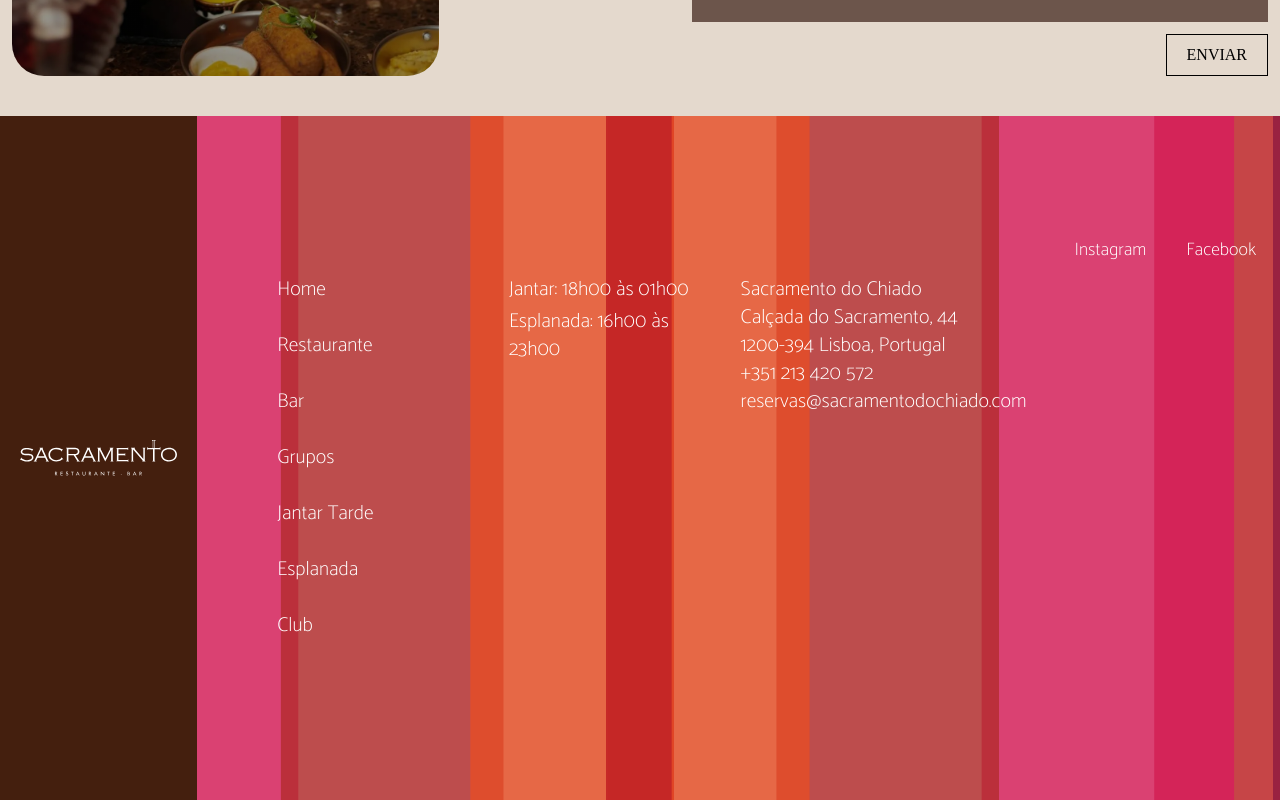
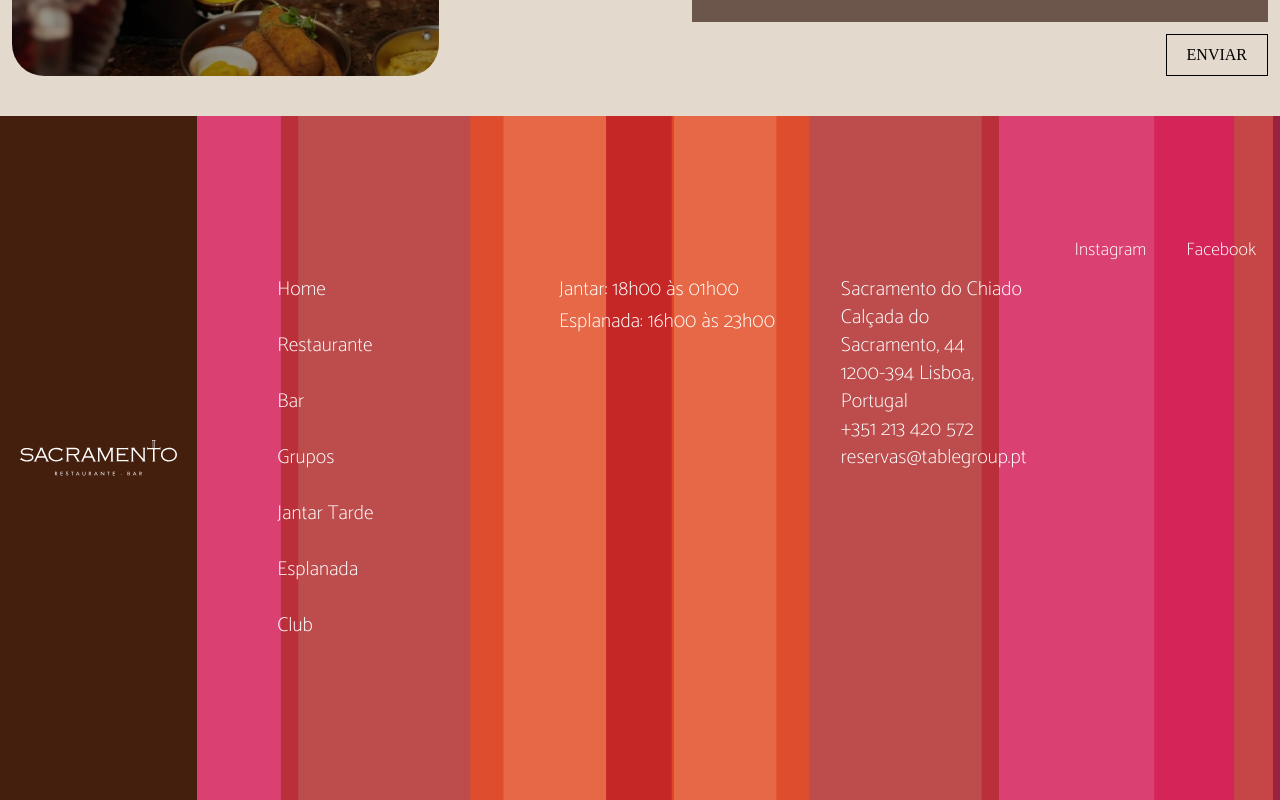
Before and after one commit to ferteles/sacramento-ft, a React (Vite) app: page /ambiente in a window 1280 px wide. Shown: the part 5920-6720 px from the top of the page. Built offline with nearby package versions, Linux system fonts and the light colour scheme; a web font is replaced by a local one.

Commit message:
gustavoRequest14

```diff
--- a/src/components/Footer.tsx
+++ b/src/components/Footer.tsx
@@ -34,7 +34,7 @@ function Footer() {
       "Calçada do Sacramento, 44",
       "1200-394 Lisboa, Portugal",
       "+351 213 420 572",
-      "reservas@sacramentodochiado.com",
+      "reservas@tablegroup.pt",
     ],
     social: ["Instagram", "Facebook"],
   };
--- a/src/components/Gastronomy.tsx
+++ b/src/components/Gastronomy.tsx
@@ -14,7 +14,7 @@ function Gastronomy() {
         : "Portuguese Gastronomy in a Historic Palace",
     paragraph:
       language === "pt"
-        ? "A gastronomia portuguesa ganha vida num cenário único: um palácio histórico que sobreviveu ao terramoto de 1755. Os sabores tradicionais são reinterpretados com um toque moderno, criando uma experiência que honra o passado enquanto abraça o presente. Localizado no coração do Chiado, o Sacramento oferece uma viagem pelos sabores autênticos de Portugal, com pratos que celebram a riqueza da culinária Portuguesa, desde o bacalhau ao polvo, passando por cortes nobres de carne e sobremesas tradicionais. Cada prato é preparado com ingredientes frescos e técnicas contemporâneas, garantindo uma experiência gastronómica memorável."
+        ? "A gastronomia portuguesa ganha vida num cenário único: um palácio histórico que sobreviveu ao terramoto de 1755. Os sabores tradicionais são reinterpretados com um toque moderno, criando uma experiência que honra o passado enquanto abraça o presente.O Sacramento oferece uma viagem pelos sabores autênticos de Portugal, com pratos que celebram a riqueza da culinária Portuguesa, desde o bacalhau ao polvo, passando por cortes nobres de carne e sobremesas tradicionais. Cada prato é preparado com ingredientes frescos e técnicas contemporâneas, garantindo uma experiência gastronómica memorável."
         : "Portuguese gastronomy comes to life in a unique setting: a historic palace that survived the 1755 earthquake. Traditional flavors are reinterpreted with a modern touch, creating an experience that honors the past while embracing the present. Located in the heart of Chiado, Sacramento offers a journey through the authentic flavors of Portugal, with dishes that celebrate the richness of Portuguese cuisine, from codfish to octopus, including prime cuts of meat and traditional desserts. Each dish is prepared with fresh ingredients and contemporary techniques, ensuring a memorable gastronomic experience.",
   };
 
--- a/src/pages/MelhorAlternativa.tsx
+++ b/src/pages/MelhorAlternativa.tsx
@@ -26,7 +26,7 @@ function MelhorAlternativa() {
       : "THE BEST ALTERNATIVE TO ROOFTOPS",
 
     pEsplanada1: isPT
-      ? "A esplanada do Sacramento é o local ideal para desfrutar de refeições ao ar livre, num cenário que combina a história de Lisboa com a beleza do Chiado.É a alternativa perfeita aos rooftops com vista única. Com uma vista única sobre o Chiado, a nossa esplanada oferece um ambiente acolhedor e sofisticado, ideal para jantares românticos ou eventos especiais.A esplanada do Sacramento é o destino perfeito para quem procura uma experiência gastronômica ao ar livre em Lisboa."
+      ? "A esplanada do Sacramento é o local ideal para desfrutar de refeições ao ar livre, num cenário que combina a história de Lisboa com a beleza do Chiado. É a alternativa perfeita aos rooftops com vista única. Com uma vista única sobre o Chiado, a nossa esplanada oferece um ambiente acolhedor e sofisticado, ideal para jantares românticos ou eventos especiais. A esplanada do Sacramento é o destino perfeito para quem procura uma experiência gastronômica ao ar livre em Lisboa."
       : "The Sacramento terrace is the ideal spot to enjoy outdoor meals in a setting that blends Lisbon’s history with the beauty of Chiado. It’s the perfect alternative to rooftops with a unique view. With a unique view over Chiado, our terrace offers a cozy and sophisticated atmosphere—perfect for romantic dinners, or special events. The Sacramento terrace is the perfect destination for those seeking an outdoor dining experience in Lisbon.",
 
     pEsplanada2: isPT
--- a/src/pages/SaboreieNoite.tsx
+++ b/src/pages/SaboreieNoite.tsx
@@ -40,8 +40,8 @@ function SaboreieNoite() {
         : "Nighttime Flavors in a Historic Setting",
     p2:
       language === "pt"
-        ? "Desfrute de uma refeição completa ou de petiscos deliciosos até altas horas. Oferecemos uma variedade de pratos que celebram a gastronomia portuguesa, desde clássicos como arroz de polvo com gambas à brás até opções mais leves, perfeitas para o final da noite."
-        : "Enjoy a full meal or delicious snacks late into the night. We offer a variety of dishes that celebrate Portuguese gastronomy, from classics like Octopus rice with prawns à brás to lighter options, perfect for late-night dining.",
+        ? "Desfrute de uma refeição completa ou de petiscos deliciosos até altas horas. Oferecemos uma variedade de pratos que celebram a gastronomia portuguesa, desde clássicos como arroz de polvo com gambas e bacalhau à brás até opções mais leves, perfeitas para o final da noite."
+        : "Enjoy a full meal or delicious snacks late into the night. We offer a variety of dishes that celebrate Portuguese gastronomy, from classics like Octopus rice with prawns and bacalhau à brás to lighter options, perfect for late-night dining.",
     h3:
       language === "pt"
         ? "Noites Inesquecíveis no Coração de Lisboa"
```
